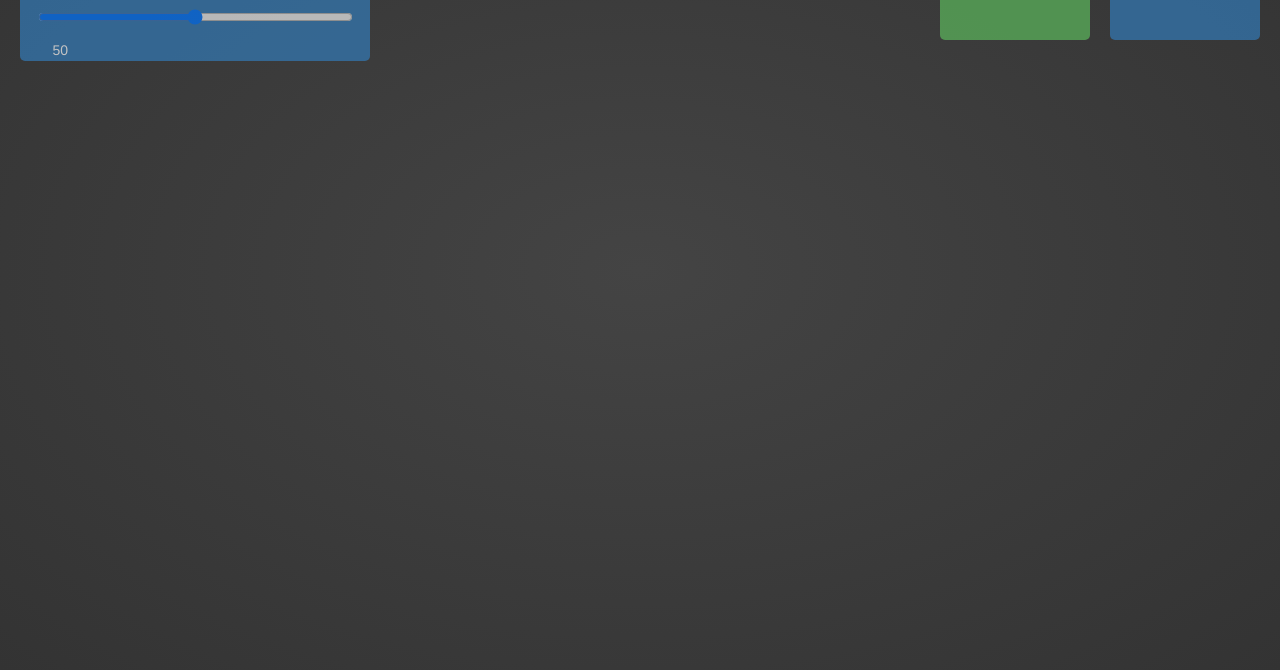
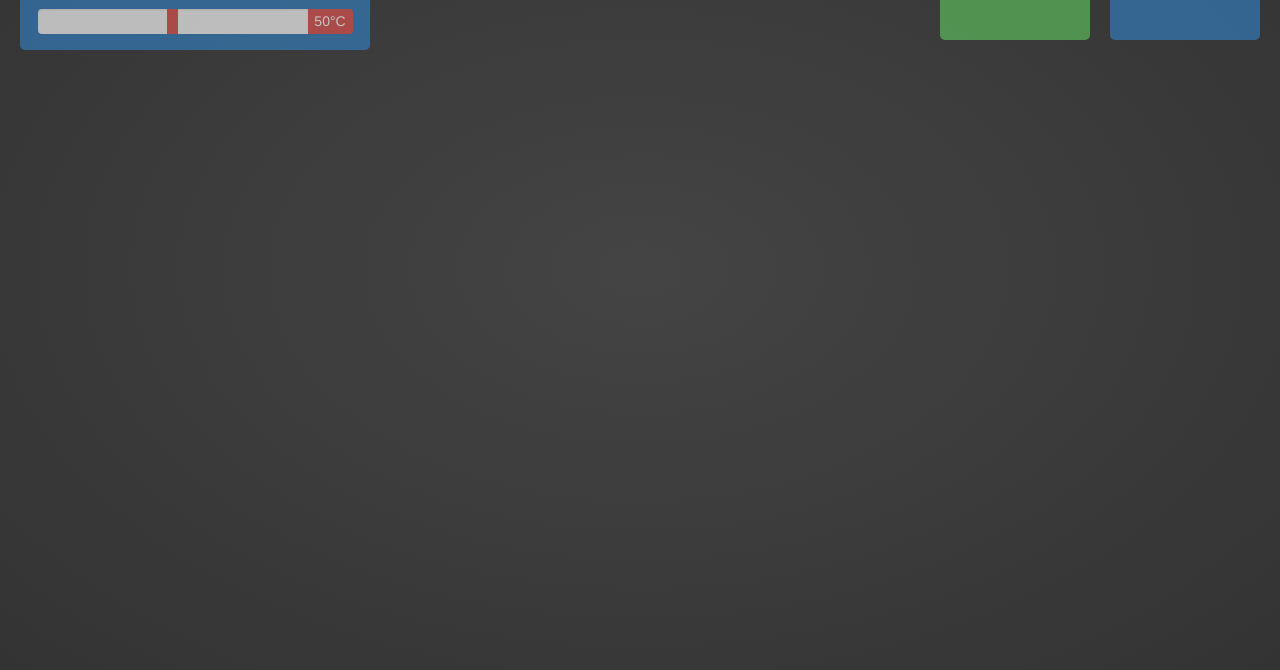
Before and after one commit to harleyg321/SousVideInterface, a website: page app/index.html at #!/index in a window 1280 px wide. Shown: the part 130-800 px from the top of the page. Drawn offline with Linux system fonts and the light colour scheme.

Commit message:
style range input

```diff
--- a/app/assets/css/app.css
+++ b/app/assets/css/app.css
@@ -1,11 +1,12 @@
 html, body {
 	height: 100%;
+
 }
 
 #site-wrapper {
 	width: 100%;
 	height: 100%;
-	color: #FFFFFF;
+	color: #FFF;
 	background: #333;
 	background: radial-gradient(#444, #333);
 }
@@ -94,3 +95,94 @@ html, body {
 	border: 1px solid transparent;
 	border-radius: 5px;
 }
+
+.range {
+    height: 25px;
+    background-color: rgb(245, 245, 245);
+    border-radius: 4px;
+    border-top-right-radius: 0px;
+    border-bottom-right-radius: 0px;
+    box-shadow: inset 0 1px 2px rgba(0, 0, 0, 0.1);
+    cursor: pointer;
+    width: auto;
+    overflow: hidden;
+}
+
+.range-output {
+	float: right;
+    color: rgb(255, 255, 255);
+    background-color: rgb(153, 153, 153);
+    text-align: center;
+    text-decoration: none;
+    border-radius: 4px;
+    border-bottom-left-radius: 0;
+    border-top-left-radius: 0;
+    width: 45px;
+    height: 25px;
+    line-height: 25px;
+
+    -webkit-user-select: none;
+    -khtml-user-select: none;
+    -moz-user-select: -moz-none;
+    -o-user-select: none;
+    user-select: none;
+}
+
+.range input[type="range"] {
+    -webkit-appearance: none !important;
+    width: 100%;
+    background-color: transparent;
+    height: 25px;
+    cursor: pointer;
+}
+
+.range input[type="range"]::-moz-range-track {
+	appearance: none !important;
+    width: 100%;
+    background-color: transparent;
+    height: 25px;
+    cursor: pointer;
+}
+
+input[type="range"]::-moz-focus-outer {
+	border: 0;
+}
+
+.range input[type="range"]::-webkit-slider-thumb {
+    -webkit-appearance: none !important;
+
+    width: 11px;
+    height: 25px;
+    color: rgb(255, 255, 255);
+    border: 0px;
+    border-radius: 0px;
+    background-color: rgb(153, 153, 153);
+}
+
+.range input[type="range"]::-moz-range-thumb {
+    appearance: none !important;
+
+    width: 11px;
+    height: 25px;
+    color: rgb(255, 255, 255);
+    border: 0px;
+    border-radius: 0px;
+    background: rgb(153, 153, 153);
+}
+
+.range input[type="range"] {
+    outline: none;
+}
+
+.range input[type="range"]::-webkit-slider-thumb {
+    background-color: rgb(217, 83, 79);
+}
+.range input[type="range"]::-moz-range-thumb {
+    background-color: rgb(217, 83, 79);
+}
+.range-output {
+    background-color: rgb(217, 83, 79);
+}
+.range input[type="range"] {
+    outline-color: rgb(217, 83, 79);
+}
--- a/app/assets/js/controllers.js
+++ b/app/assets/js/controllers.js
@@ -3,7 +3,8 @@ var SousVideControllers = angular.module('SousVideControllers', []);
 SousVideControllers.controller('indexController', function($scope) {
 	$scope.current = 0;
 	$scope.target = 0;
-	$scope.error = $scope.current - $scope.target
+	$scope.error = $scope.current - $scope.target;
+
 	if (Math.abs($scope.error) <= 0.1) {
 		$scope.currentColor = "success";
 	} else if (Math.abs($scope.error) <= 1.0) {
@@ -22,54 +23,41 @@ SousVideControllers.controller('indexController', function($scope) {
 			colors: [
 				{
 					color: "Blue",
-					min: 20,
-					max: 30
+					min: 45,
+					max: 50
+				},
+				{
+					color: "Rare",
+					min: 50,
+					max: 55
+				},
+				{
+					color: "Medium rare",
+					min: 55,
+					max: 60
+				},
+				{
+					color: "Medium",
+					min: 60,
+					max: 65
+				},
+				{
+					color: "Medium well",
+					min: 65,
+					max: 70
+				},
+				{
+					color: "Well done",
+					min: 70,
+					max: 75
 				}
 			]
 		}
 	];
 
-	/*$scope.meats = ["Beef", "Pork", "Chicken"];
+	$scope.$watch('userColor', function(newValue, oldValue) {
+		// on initial page load newValue is undefined, so set to existing value
+		$scope.userTemp = Math.round((newValue.min + newValue.max)/2) || $scope.userTemp;
+	});
 
-	$scope.colors = [
-		{
-			level: "Blue",
-			meat: "Beef"
-		},
-		{
-			level: "Rare",
-			meat: "Beef"
-		},
-		{
-			level: "Medium-Rare",
-			meat: "Beef"
-		},
-		{
-			level: "Medium",
-			meat: "Beef"
-		},
-		{
-			level: "Medium-Well",
-			meat: "Beef"
-		},
-		{
-			level: "Well Done",
-			meat: "Beef"
-		}
-	];
-
-	$scope.temps = [
-		{
-			min: 46,
-			max: 49,
-			meat: "Beef",
-			color: "Blue"
-		},
-		{
-			min: 52,
-			max: 55,
-			meat: "Beef",
-			color: "Rare"
-		}
-	];*/
 });
--- a/app/partials/index.html
+++ b/app/partials/index.html
@@ -12,14 +12,18 @@
 					</div>
 					<div class="form-group">
 						<select ng-model="userColor" ng-options="meat.color for meat in userMeat.colors" class="form-control">
-							<option value="" disabled selected>Please select a colour</option>
+							<option value="" disabled selected>How cooked should it be?</option>
 						</select>
 					</div>
 					<div class="form-group">
-						<input type="range", ng-model="userTemp" min="{{ userColor.min }}", max="{{ userColor.max }}">
+						<div class="range-output">
+							{{ userTemp }}&#x00B0;C
+						</div>
+						<div class="range">
+							<input type="range" ng-model="userTemp" min="{{ userColor.min }}" max="{{ userColor.max }}">
+						</div>
 					</div>
 				</form>
-				{{ userTemp }}<br>
 			</div></div>
 		</div>
 		<div id="temps">
```
